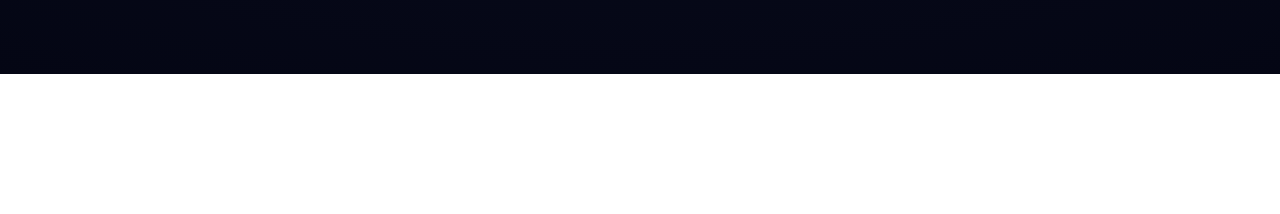
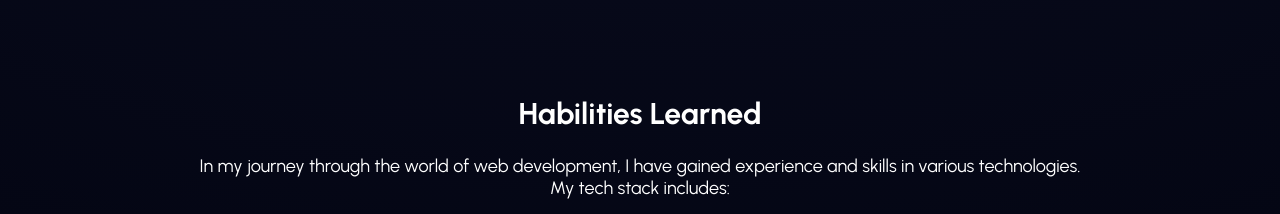
Before and after one commit to lemoonchild/my-portafolio, a React (Vite) app in the folder portafolio-web/: page /portafolio-madeline-castro in a window 1280 px wide. Shown: the part 1641-1855 px from the top of the page. Before the commit the page ends 1715 px from the top, so only its background shows below. Built offline with nearby package versions, Linux system fonts and the light colour scheme.

Commit message:
feat: added the project section

```diff
--- a/portafolio-web/src/pages/portafolio/index.css
+++ b/portafolio-web/src/pages/portafolio/index.css
@@ -129,9 +129,14 @@
   flex-direction: column;
   justify-content: center;
   align-items: center;
+  text-align: center;
   font-size: 20px;
 }
 
 .section-subtitle {
   margin-top: -2px;
+  display: flex;
+  justify-content: center;
+  align-items: center;
+  font-size: 18px;
 }
--- a/portafolio-web/src/pages/portafolio/index.jsx
+++ b/portafolio-web/src/pages/portafolio/index.jsx
@@ -2,7 +2,8 @@
 import Button from '../../components/button'
 import Navbar from '../../components/navBar'
 import Experience from '../experience'
-import FlashlightEffect from '../../components/flashlight'
+import SkillCards from '../habilites'
+import Projects from '../projects'
 import './index.css'
 
 const Portafolio = () => {
@@ -25,7 +26,6 @@
 
   return (
     <div className="portafolio">
-      <FlashlightEffect />
       <div className="content">
         <div className="header">
           <div className="my_info">
@@ -55,9 +55,17 @@
                 <p className="section-subtitle">What I have done so far...</p>
               </div>
 
-              <div className="my-experience">
-                <Experience />
+              <Experience />
+
+              <div className="sections-title">
+                <h2>Habilities Learned</h2>
+                <p className="section-subtitle">
+                  In my journey through the world of web development, I have gained experience and
+                  skills in various technologies. My tech stack includes:
+                </p>
               </div>
+
+              <SkillCards />
             </div>
           )}
           {activeSection === 'aboutme' && (
@@ -72,8 +80,9 @@
             <div className="projects">
               <div className="sections-title">
                 <h2>My projects</h2>
-                <p>Detailed information about personal info...</p>
+                <p className="section-subtitle">What I have done in my last year</p>
               </div>
+              <Projects />
             </div>
           )}
         </div>
```
